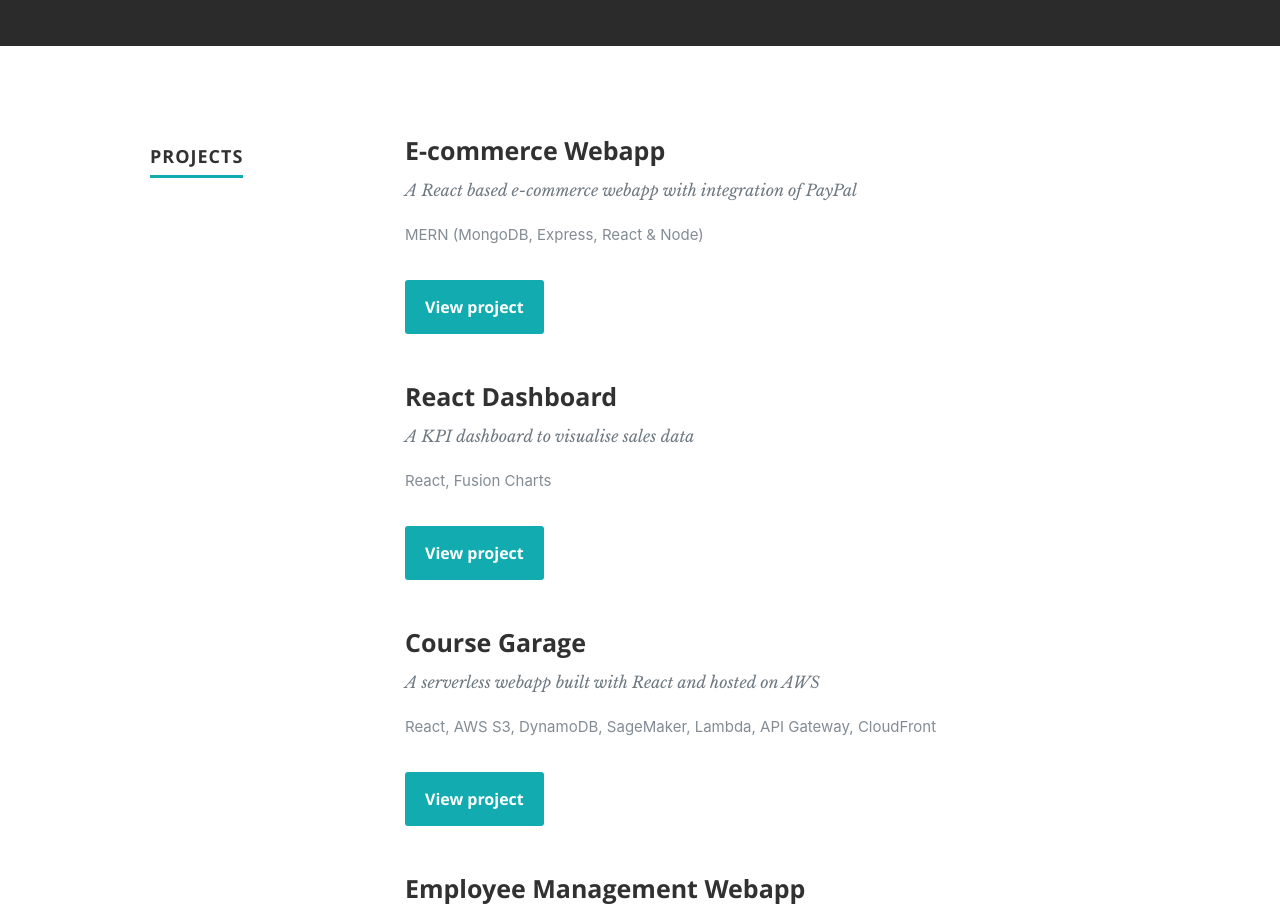
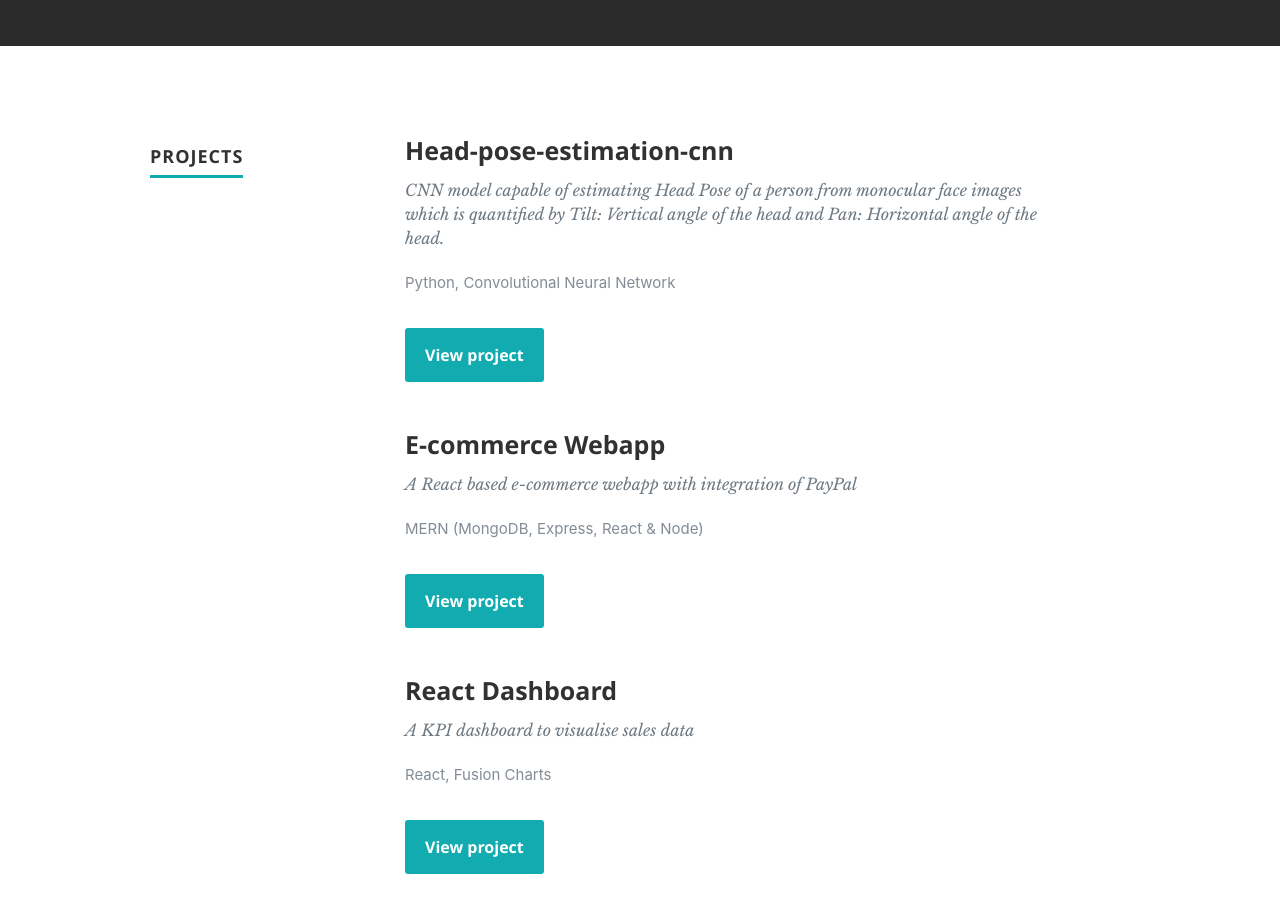
Before and after one commit to parekhjigar/react-portfolio, a React (Create React App) app: page / in a window 1280 px wide. Shown: the part 1180-2098 px from the top of the page. Built offline with nearby package versions, Linux system fonts and the light colour scheme.

Commit message:
Updated projects

```diff
--- a/src/resumeData.js
+++ b/src/resumeData.js
@@ -37,6 +37,12 @@ let resumeData = {
     },
   ],
   projects: [
+    {
+      projectName: 'Head-pose-estimation-cnn',
+      projectDesc:
+        'CNN model capable of estimating Head Pose of a person from monocular face images which is quantified by Tilt: Vertical angle of the head and Pan: Horizontal angle of the head.',
+      techStack: 'Python, Convolutional Neural Network',
+    },
     {
       projectName: 'E-commerce Webapp',
       projectDesc: 'A React based e-commerce webapp with integration of PayPal',
```
